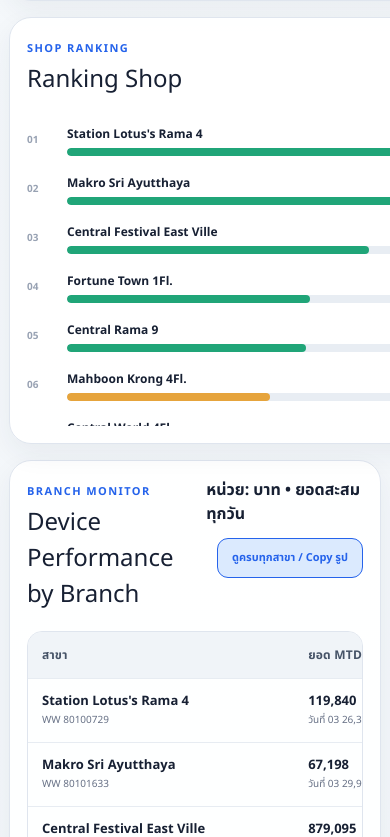
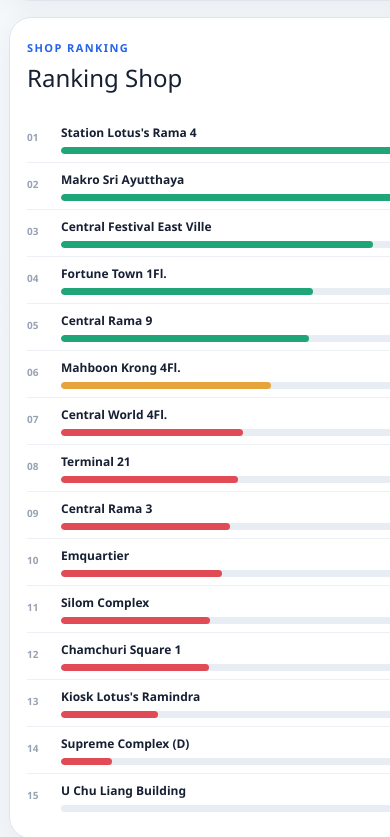
Before and after one commit to amnattyy-cyber/bmav-central-device-performance, a Next.js app: page / in a window 390 px wide. Shown: the part 2867-3704 px from the top of the page. Built offline with nearby package versions, Linux system fonts and the light colour scheme.

Commit message:
Show all shop rankings for capture

```diff
--- a/app/globals.css
+++ b/app/globals.css
@@ -60,7 +60,7 @@
 .daily-chart { --target-level: 50%; position: relative; height: 245px; display: grid; grid-template-columns: repeat(31,minmax(12px,1fr)); gap: 4px; align-items: end; padding: 20px 5px 24px; border-radius: 15px; background: repeating-linear-gradient(to top, #eef2f7 0 1px, transparent 1px 25%); }
 .target-line { position: absolute; z-index: 2; left: 0; right: 0; top: var(--target-level); height: 1px; border-top: 1px dashed var(--red); }.target-line span { position: absolute; right: 4px; top: -20px; padding: 3px 6px; color: var(--red); background: #fff; font-size: 10px; }
 .day-bar { position: relative; height: 100%; display: flex; align-items: flex-end; justify-content: center; transition: opacity .2s ease; }.day-bar i { width: 70%; min-width: 5px; display: block; border-radius: 5px 5px 1px 1px; background: linear-gradient(var(--product), color-mix(in srgb, var(--product) 65%, #07182e)); transition: box-shadow .2s ease, transform .2s ease; }.day-bar span { position: absolute; bottom: -18px; color: #8b96a7; font-size: 7px; }.day-bar.future i { opacity: .08; }.day-bar.not-selected:not(.future) { opacity: .25; }.day-bar.selected i { transform: scaleX(1.18); box-shadow: 0 0 0 3px color-mix(in srgb, var(--product) 22%, transparent), 0 8px 18px color-mix(in srgb, var(--product) 28%, transparent); }.day-bar.selected span { color: var(--product); font-weight: 900; }
-.rank-list { max-height: 310px; overflow: auto; padding-right: 4px; }.rank-row { display: grid; grid-template-columns: 30px 1fr 62px; gap: 10px; align-items: center; padding: 9px 0; }.rank-no { color: #98a2b3; font-size: 10px; font-weight: 800; }.rank-label { display: flex; justify-content: space-between; gap: 8px; margin-bottom: 5px; }.rank-label strong { overflow: hidden; text-overflow: ellipsis; white-space: nowrap; font-size: 12px; }.rank-label span { color: var(--muted); font-size: 10px; }.rank-track { height: 8px; overflow: hidden; border-radius: 7px; background: #e8edf3; }.rank-track i { display: block; height: 100%; border-radius: inherit; }.rank-track .ontrack { background: #20a578; }.rank-track .watch { background: #e6a43c; }.rank-track .atrisk { background: #e04b55; }.rank-row > b { text-align: right; font-size: 13px; }
+.rank-list { display: grid; grid-template-columns: repeat(2,minmax(0,1fr)); column-gap: 20px; padding-right: 0; }.rank-row { display: grid; grid-template-columns: 26px minmax(0,1fr) 54px; gap: 8px; align-items: center; padding: 8px 0; border-bottom: 1px solid #edf1f5; }.rank-row:nth-last-child(-n+2) { border-bottom-color: transparent; }.rank-no { color: #98a2b3; font-size: 10px; font-weight: 800; }.rank-label { display: flex; justify-content: space-between; gap: 6px; margin-bottom: 5px; }.rank-label strong { overflow: hidden; text-overflow: ellipsis; white-space: nowrap; font-size: 12px; }.rank-label span { color: var(--muted); font-size: 9px; white-space: nowrap; }.rank-track { height: 7px; overflow: hidden; border-radius: 7px; background: #e8edf3; }.rank-track i { display: block; height: 100%; border-radius: inherit; }.rank-track .ontrack { background: #20a578; }.rank-track .watch { background: #e6a43c; }.rank-track .atrisk { background: #e04b55; }.rank-row > b { text-align: right; font-size: 12px; }
 
 .table-panel { margin-bottom: 16px; }.table-actions { display: flex; gap: 12px; align-items: center; }.capture-toggle { min-height: 40px; padding: 0 14px; border: 1px solid var(--product); border-radius: 11px; color: var(--product); background: var(--product-soft); font: inherit; font-size: 11px; font-weight: 800; cursor: pointer; white-space: nowrap; }.capture-toggle:hover,.capture-toggle:focus-visible { color: #fff; background: var(--product); outline: none; }.table-wrap { overflow-x: auto; border: 1px solid var(--line); border-radius: 15px; }table { width: 100%; min-width: 1380px; border-collapse: collapse; }th { padding: 14px 14px; text-align: left; color: #465367; background: #f0f4f8; font-size: 12px; font-weight: 800; letter-spacing: .2px; }td { padding: 14px 14px; border-top: 1px solid #e7ecf2; font-size: 13px; line-height: 1.35; }td strong,td small,td b { display: block; }td small { margin-top: 4px; color: var(--muted); font-size: 10px; }.status { display: inline-block; padding: 7px 10px; border-radius: 99px; font-size: 10px; font-weight: 800; }.status.ontrack { color: #06704d; background: #ddf5eb; }.status.watch { color: #8d580d; background: #fff0d2; }.status.atrisk { color: #a5262f; background: #ffe5e7; }
 .capture-mode { width: min(100% - 16px,1600px); padding: 8px 0; }.capture-mode > :not(.table-panel) { display: none; }.capture-mode .table-panel { margin: 0; padding: 14px; box-shadow: none; }.capture-mode .table-panel .section-head { margin-bottom: 10px; }.capture-mode .table-wrap { overflow: visible; }.capture-mode table { min-width: 0; table-layout: fixed; }.capture-mode th { padding: 7px 8px; font-size: 11px; }.capture-mode td { padding: 6px 8px; font-size: 12px; line-height: 1.15; white-space: nowrap; }.capture-mode th:first-child,.capture-mode td:first-child { width: 19%; white-space: normal; }.capture-mode td small { margin-top: 1px; font-size: 9px; }.capture-mode .status { padding: 5px 7px; font-size: 9px; }.capture-mode .table-actions { gap: 8px; }
@@ -71,5 +71,5 @@
   .control-deck { grid-template-columns: 1fr 1fr; }.product-switch { grid-column: 1 / -1; }.kpi-grid { grid-template-columns: repeat(2,1fr); }.executive-grid,.two-col { grid-template-columns: 1fr; }.hero-focus { display: none; }
 }
 @media (max-width: 720px) {
-  main { width: min(100% - 18px,1480px); padding-top: 9px; }.hero { min-height: 220px; padding: 27px 22px; border-radius: 23px; }.hero h1 { font-size: 43px; letter-spacing: -1.8px; }.hero p { font-size: 12px; }.control-deck { margin: -12px 9px 12px; grid-template-columns: 1fr; }.product-switch { grid-column: auto; grid-template-columns: 1fr 1fr; }.scope-strip { grid-template-columns: 1fr; }.scope-strip div:nth-child(2),.scope-strip div:nth-child(3) { display: none; }.kpi-grid { grid-template-columns: 1fr 1fr; }.kpi { min-height: 115px; padding: 16px; }.hero-kpi { grid-column: 1 / -1; }.insight-grid { grid-template-columns: 1fr; }.insight.major { grid-column: auto; }.panel,.mission-card { padding: 17px; }.section-head > b { display: none; }.table-actions { width: 100%; align-items: flex-end; flex-direction: column; }.daily-chart { overflow-x: auto; grid-template-columns: repeat(31,18px); }.method-note { grid-template-columns: 1fr; }footer { flex-direction: column; }
+  main { width: min(100% - 18px,1480px); padding-top: 9px; }.hero { min-height: 220px; padding: 27px 22px; border-radius: 23px; }.hero h1 { font-size: 43px; letter-spacing: -1.8px; }.hero p { font-size: 12px; }.control-deck { margin: -12px 9px 12px; grid-template-columns: 1fr; }.product-switch { grid-column: auto; grid-template-columns: 1fr 1fr; }.scope-strip { grid-template-columns: 1fr; }.scope-strip div:nth-child(2),.scope-strip div:nth-child(3) { display: none; }.kpi-grid { grid-template-columns: 1fr 1fr; }.kpi { min-height: 115px; padding: 16px; }.hero-kpi { grid-column: 1 / -1; }.insight-grid { grid-template-columns: 1fr; }.insight.major { grid-column: auto; }.panel,.mission-card { padding: 17px; }.section-head > b { display: none; }.table-actions { width: 100%; align-items: flex-end; flex-direction: column; }.daily-chart { overflow-x: auto; grid-template-columns: repeat(31,18px); }.rank-list { grid-template-columns: 1fr; }.rank-row:nth-last-child(-n+2) { border-bottom-color: #edf1f5; }.rank-row:last-child { border-bottom-color: transparent; }.method-note { grid-template-columns: 1fr; }footer { flex-direction: column; }
 }
```
Also changed, not shown: 1 other file (tests, documents, lock files or other folders).
